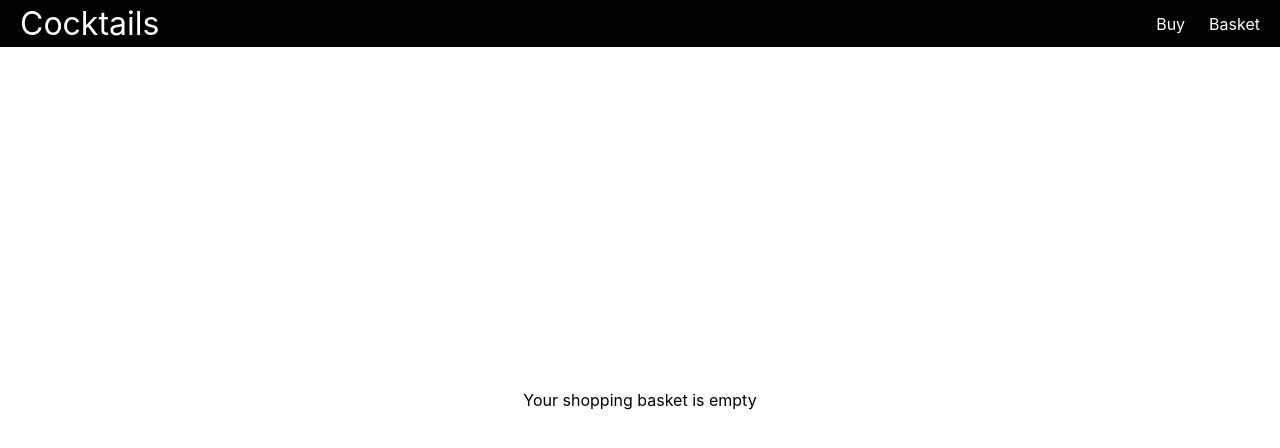
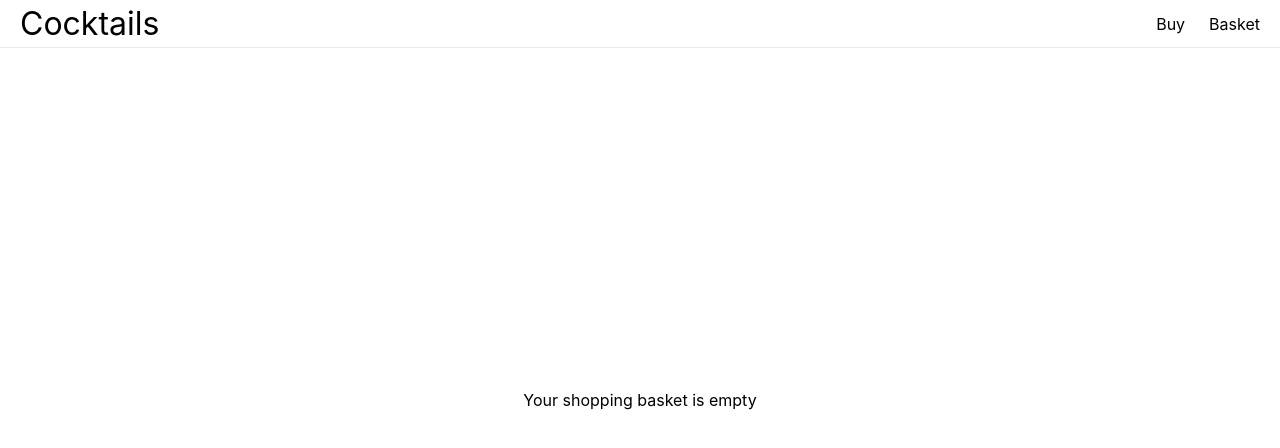
Before and after one commit to othman-1998/cocktailShop, a React (Create React App) app in the folder cocktailshop/: page /basket in a window 1280 px wide. Shown: the top 448 px of the page. Built offline with nearby package versions, Linux system fonts and the light colour scheme.

Commit message:
styling changes
navbar styled again and some code added to the basket component

```diff
--- a/cocktailshop/src/components/Basket.css
+++ b/cocktailshop/src/components/Basket.css
@@ -4,7 +4,6 @@
     margin: auto;
     padding: 20px;
     margin-top: 20px;
-    border-radius: 10px;
 }
 
 .checkOut li {
@@ -13,6 +12,8 @@
 
 .ul {
     padding: 0;
+    display: flex;
+    justify-content: space-between;
 }
 
 .boxOne {
@@ -50,7 +51,6 @@
     width: 100%;
     padding: 10px;
     color: white;
-    border-radius: 5px;
     font-weight: bold;
     cursor: pointer;
 }
--- a/cocktailshop/src/components/Basket.js
+++ b/cocktailshop/src/components/Basket.js
@@ -14,6 +14,7 @@ export default function Basket(props) {
   return <>
     <ul className='ul'>
       <li>{drink.strDrink}</li>
+      <li>x1</li>
     </ul>
   </>
 })}
--- a/cocktailshop/src/components/Home.css
+++ b/cocktailshop/src/components/Home.css
@@ -28,7 +28,7 @@
 }
 
 .hero button {
-    background-color: black;
+    background-color: green;
     color: white;
     font-weight: bold;
     font-size: 20px;
--- a/cocktailshop/src/components/Navbar.css
+++ b/cocktailshop/src/components/Navbar.css
@@ -7,13 +7,14 @@ body {
 }
 
 .nav {
-    background-color: rgb(0, 0, 0);
+    background-color: white;
     color: white;
     display: flex;
     justify-content: space-between;
     align-items: stretch;
     gap: 2rem;
     padding: 0 1rem;
+    border-bottom: 1px solid rgba(0, 0, 0, 0.083);
 }
 
 .site-title {
@@ -29,7 +30,7 @@ body {
 }
 
 .nav a {
-color: inherit;
+color: black;
 text-decoration: none;
 height: 100%;
 display: flex;
```
